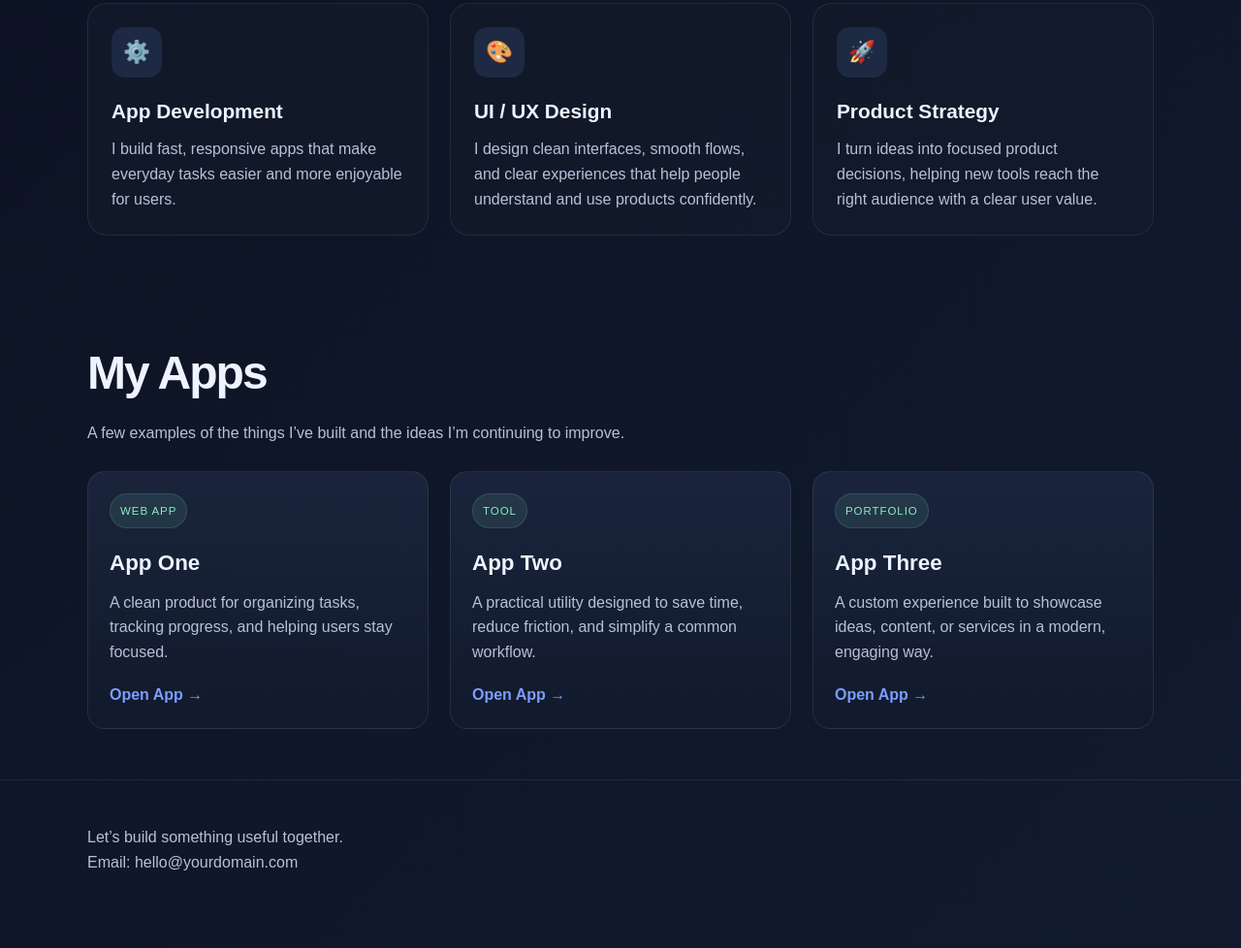
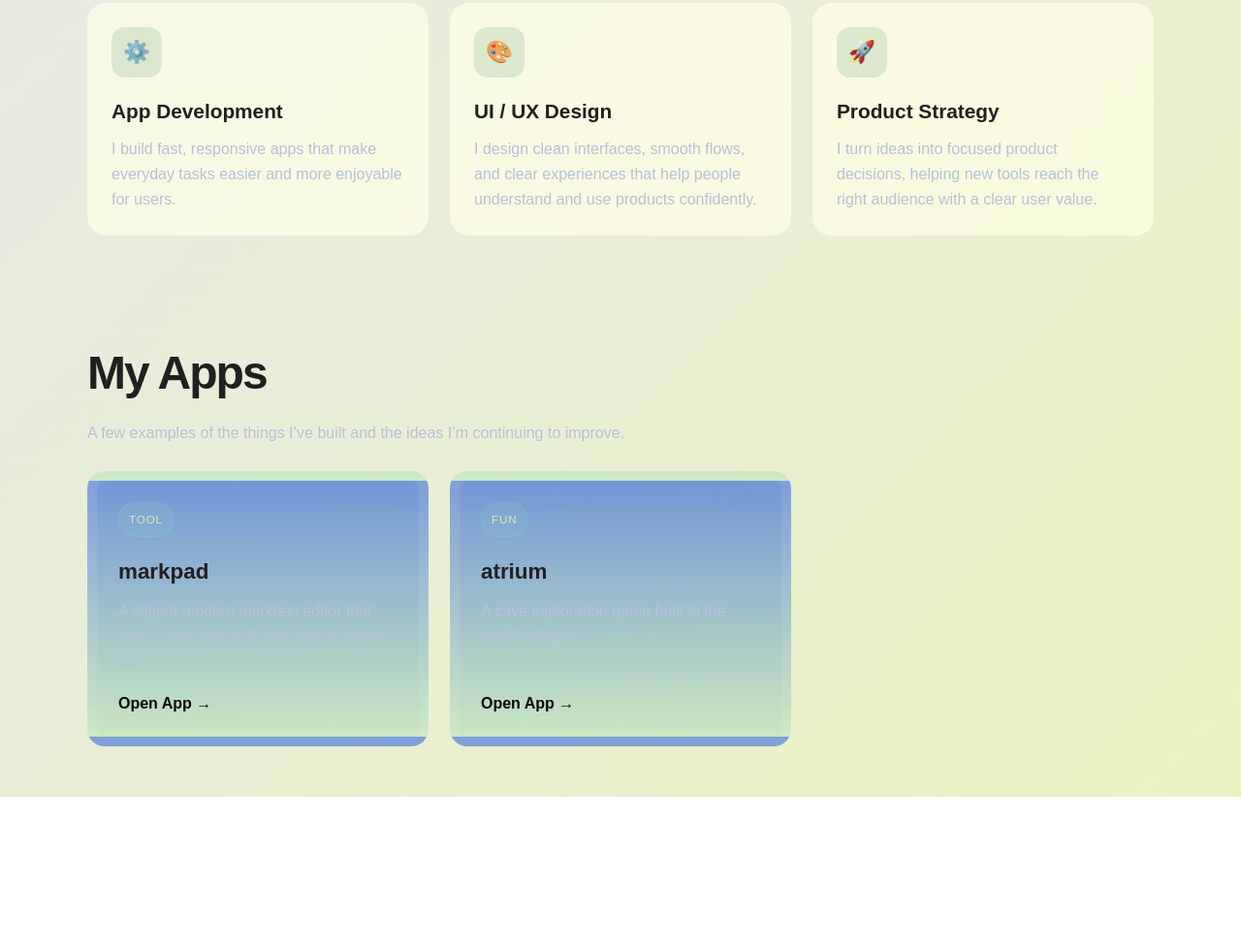
Before and after one commit to AlitleDingo/AlitleDingo.github.io, a plain HTML site: page index.html in a window 1280 px wide. Shown: the part 900-1878 px from the top of the page at 97% size. After the commit the page ends 1722 px from the top, so only its background shows below. Drawn offline with Linux system fonts and the light colour scheme.

Commit message:
Change title and update styles in index.html
Updated the title and various styles in the HTML file.

```diff
--- a/index.html
+++ b/index.html
@@ -3,19 +3,19 @@
   <head>
     <meta charset="UTF-8" />
     <meta name="viewport" content="width=device-width, initial-scale=1.0" />
-    <title>Your Name | Home</title>
+    <title>A little Dingo | Home</title>
     <meta
       name="description"
       content="Personal homepage template with a 'What I Do' section and links to apps."
     />
     <style>
       :root {
-        --bg: #0b1020;
-        --panel: #121a2b;
-        --panel-alt: #1b263f;
-        --primary: #7c9cff;
-        --secondary: #8ae9c1;
-        --text: #edf3ff;
+        --bg: #f6f6f7;
+        --panel: #c4c095;
+        --panel-alt: #2f3525;
+        --primary: #080808;
+        --secondary: #e9e5b4;
+        --text: #202020;
         --muted: #b7c0d8;
         --border: rgba(255, 255, 255, 0.08);
         --shadow: 0 20px 45px rgba(10, 16, 30, 0.35);
@@ -32,7 +32,7 @@
       body {
         margin: 0;
         font-family: Arial, Helvetica, sans-serif;
-        background: linear-gradient(135deg, #0b1020 0%, #111b2d 100%);
+        background: linear-gradient(135deg, #e5e8f0 0%, #ecf3c2 100%);
         color: var(--text);
         line-height: 1.6;
       }
@@ -52,7 +52,7 @@
         top: 0;
         z-index: 10;
         backdrop-filter: blur(10px);
-        background: rgba(11, 16, 32, 0.7);
+        background: rgba(65, 113, 216, 0.7);
         border-bottom: 1px solid var(--border);
       }
 
@@ -97,7 +97,7 @@
         border: 1px solid var(--border);
         border-radius: 999px;
         color: var(--secondary);
-        background: rgba(138, 233, 193, 0.06);
+        background: rgba(0, 0, 0, 0.06);
         font-size: 0.8rem;
         letter-spacing: 0.08em;
         text-transform: uppercase;
@@ -138,20 +138,21 @@
       }
 
       .button.primary {
-        background: linear-gradient(135deg, var(--primary), #9dc8ff);
-        color: #08111d;
+        background-color: #9dc8ff;
+        color: #000000;
         box-shadow: var(--shadow);
       }
 
       .button.secondary {
         border: 1px solid var(--border);
-        background: rgba(255, 255, 255, 0.02);
+        background: rgba(82, 119, 240, 0.02);
         color: var(--text);
       }
 
       .hero-card {
-        background: linear-gradient(180deg, rgba(27, 38, 63, 0.9), rgba(18, 26, 43, 0.9));
+        background: linear-gradient(180deg, rgba(65, 113, 216, 0.7), rgba(18, 65, 167, 0.7));
         border: 1px solid var(--border);
+        border-color: #000000;
         border-radius: 24px;
         padding: 26px;
         box-shadow: var(--shadow);
@@ -174,7 +175,7 @@
       .stat {
         padding: 18px 16px;
         border-radius: 16px;
-        background: rgba(255, 255, 255, 0.02);
+        background: rgba(10, 10, 10, 0.02);
         border: 1px solid var(--border);
       }
 
@@ -211,7 +212,7 @@
       }
 
       .service-card {
-        background: rgba(18, 26, 43, 0.9);
+        background: rgba(255, 255, 229, 0.7);
         border: 1px solid var(--border);
         border-radius: 20px;
         padding: 24px;
@@ -224,7 +225,7 @@
         width: 52px;
         height: 52px;
         border-radius: 14px;
-        background: rgba(124, 156, 255, 0.12);
+        background: rgba(5, 102, 55, 0.12);
         color: var(--primary);
         font-size: 1.4rem;
         margin-bottom: 18px;
@@ -250,8 +251,8 @@
         display: flex;
         flex-direction: column;
         height: 100%;
-        background: linear-gradient(180deg, rgba(27, 38, 63, 0.9), rgba(18, 26, 43, 0.9));
-        border: 1px solid var(--border);
+        background: linear-gradient(180deg, rgba(65, 113, 216, 0.7), rgba(198, 230, 190, 0.9));
+        border: 10px solid var(--border);
         border-radius: 18px;
         padding: 22px;
         transition: transform 0.2s ease, border-color 0.2s ease;
@@ -259,7 +260,7 @@
 
       .app-card:hover {
         transform: translateY(-4px);
-        border-color: rgba(124, 156, 255, 0.45);
+        border-color: rgba(0, 0, 0, 0.45);
       }
 
       .app-badge {
@@ -425,38 +426,25 @@
           </div>
 
           <div class="apps-grid">
+
             <article class="app-card">
-              <span class="app-badge">Web App</span>
-              <h3>App One</h3>
+              <span class="app-badge">tool</span>
+              <h3>markpad</h3>
               <p>
-                A clean product for organizing tasks, tracking progress, and helping users
-                stay focused.
+                A eligent modern marktext editor that lives in the web built with claude sonet 5.5
               </p>
-              <a class="app-link" href="https://your-app-one.com" target="_blank" rel="noreferrer">
+              <a class="app-link" href="https://markpadd.netlify.app" target="_blank" rel="noreferrer">
                 Open App →
               </a>
             </article>
 
             <article class="app-card">
-              <span class="app-badge">Tool</span>
-              <h3>App Two</h3>
+              <span class="app-badge">fun</span>
+              <h3>atrium</h3>
               <p>
-                A practical utility designed to save time, reduce friction, and simplify a
-                common workflow.
+                A cave exploration game built in the godot engine.
               </p>
-              <a class="app-link" href="https://your-app-two.com" target="_blank" rel="noreferrer">
-                Open App →
-              </a>
-            </article>
-
-            <article class="app-card">
-              <span class="app-badge">Portfolio</span>
-              <h3>App Three</h3>
-              <p>
-                A custom experience built to showcase ideas, content, or services in a modern,
-                engaging way.
-              </p>
-              <a class="app-link" href="https://your-app-three.com" target="_blank" rel="noreferrer">
+              <a class="app-link" href="" target="_blank" rel="noreferrer">
                 Open App →
               </a>
             </article>
@@ -464,14 +452,5 @@
         </div>
       </section>
     </main>
-
-    <footer id="contact">
-      <div class="container">
-        <p>
-          Let’s build something useful together.<br />
-          Email: <a href="mailto:hello@yourdomain.com">hello@yourdomain.com</a>
-        </p>
-      </div>
-    </footer>
   </body>
 </html>
```
